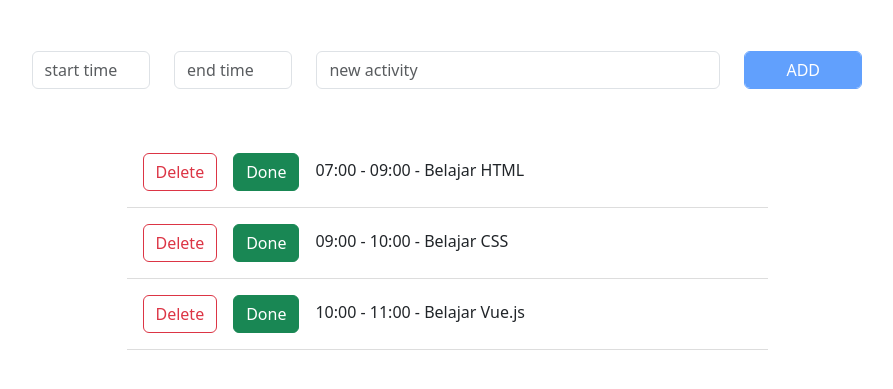
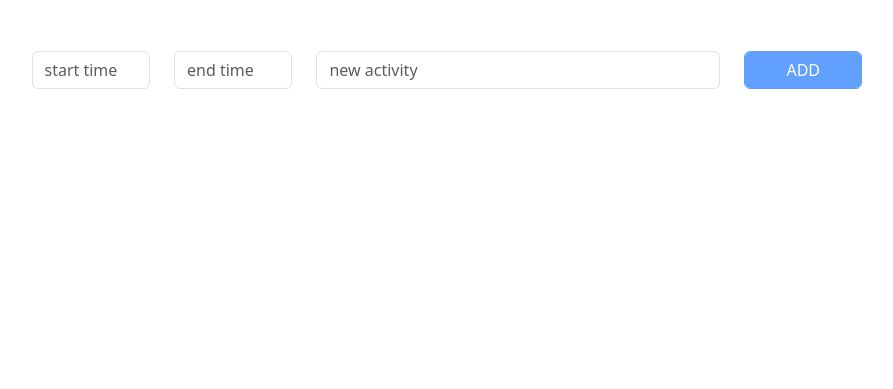
Before and after one commit to Leonardo01234/TODOLIST, a plain HTML site: page index.html in a window 1280 px wide. Shown: the part 69-458 px from the top of the page, without its empty margins (193-1086 px from the left). Drawn offline with nearby package versions, Linux system fonts and the light colour scheme.

Commit message:
index.html

```diff
--- a/index.html
+++ b/index.html
@@ -54,11 +54,7 @@
       createApp({
         data() {
           return {
-            todoList: [
-              { text: 'Belajar HTML', start: '07:00', end: '09:00', done: false },
-              { text: 'Belajar CSS', start: '09:00', end: '10:00', done: false },
-              { text: 'Belajar Vue.js', start: '10:00', end: '11:00', done: false },
-            ],
+            todoList: [],
             startTime: '',
             endTime: '',
             activity: ''
```
